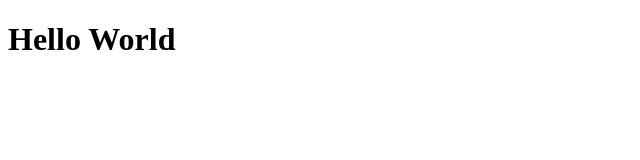
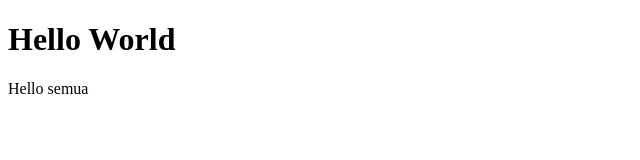
Before and after one commit to zaidanariq26/git-test, a plain HTML site: page index.html in a window 1280 px wide. Shown: the whole page, without its empty margins (0-640 px from the left). Drawn offline with Linux system fonts and the light colour scheme.

Commit message:
update teks dalam file index.html

```diff
--- a/index.html
+++ b/index.html
@@ -7,5 +7,6 @@
 	</head>
 	<body>
 		<h1>Hello World</h1>
+		<p>Hello semua</p>
 	</body>
 </html>
```
